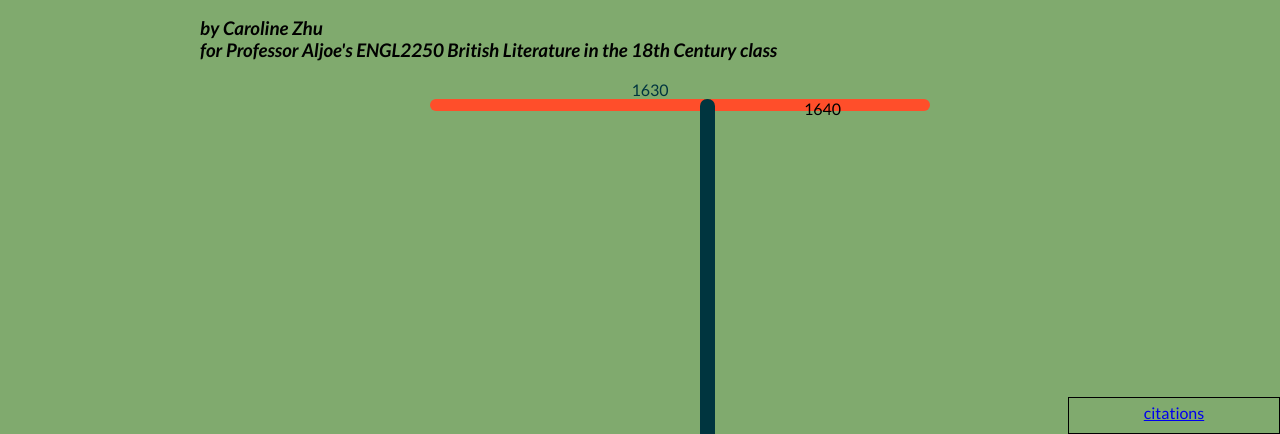
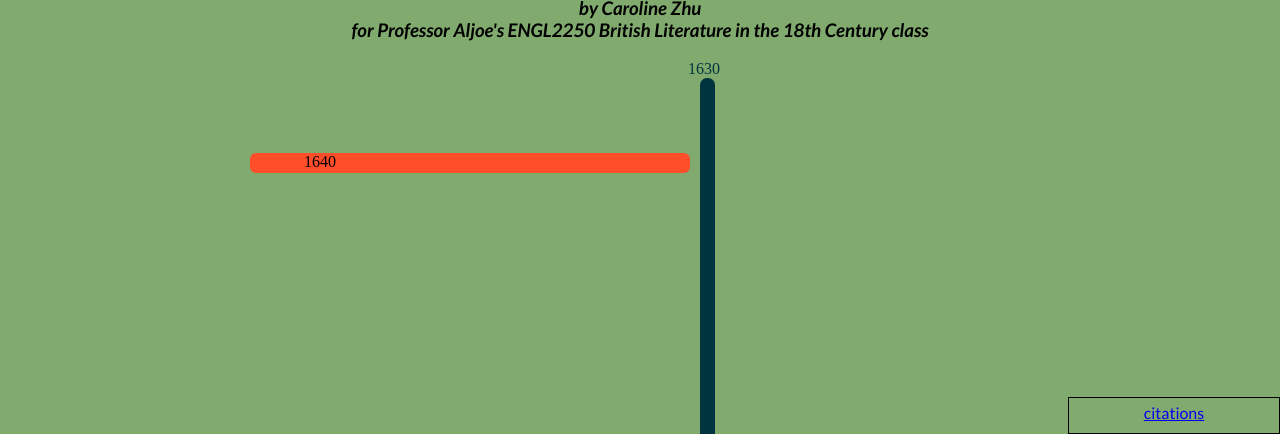
Before and after one commit to carzh/ooronoko, a plain HTML site: page index.html in a window 1280 px wide. Shown: the part 366-800 px from the top of the page. Drawn offline with Linux system fonts and the light colour scheme.

Commit message:
Update css

```diff
--- a/css.css
+++ b/css.css
@@ -95,6 +95,8 @@ h2 {
 h3 {
     font-family: 'Lato', Verdana, Geneva, Tahoma, sans-serif;
     font-style: italic;
+    text-align: center;
+    margin-top: -20px;
 }
 .bodyyy {
     width: 900px;
@@ -113,22 +115,33 @@ h3 {
 
 .startdate {
     top: 0px;
-    left: 50px;
+    margin-left: 108px;
     width: 50px;
-    color:#00353F
+    color:#00353F;
+    font-family: 'Times New Roman', Times, serif;
 }
 
 .birthdate {
     position: static;
+    float: left;
     width: 440px;
-    top: 500px;
-    left: -220px;
+    margin-left: -465px;
+    margin-top: 75px;
 }
 
 .topborder {
+    position: relative;
     background-color: #FF4E2A;
-    width: 500px;
-    height: 12px;
+    width: 440px;
+    height: 20px;
     border-radius: 6px;
     top: 0px;
 }
+
+.date {
+    position: relative;
+    top: 0px;
+    margin-left: -300px;
+    font-family: 'Times New Roman', Times, serif;
+
+}
```
